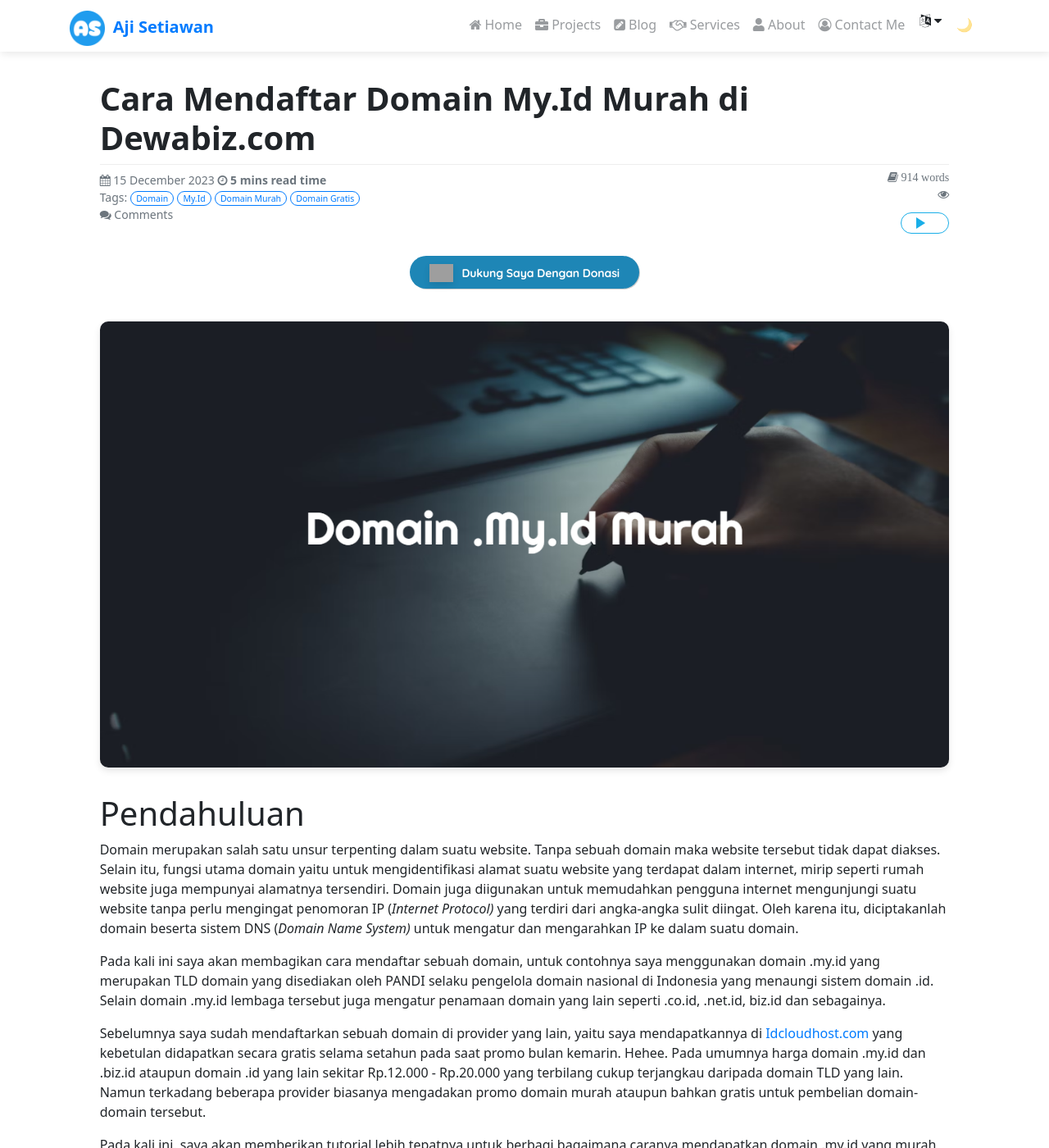
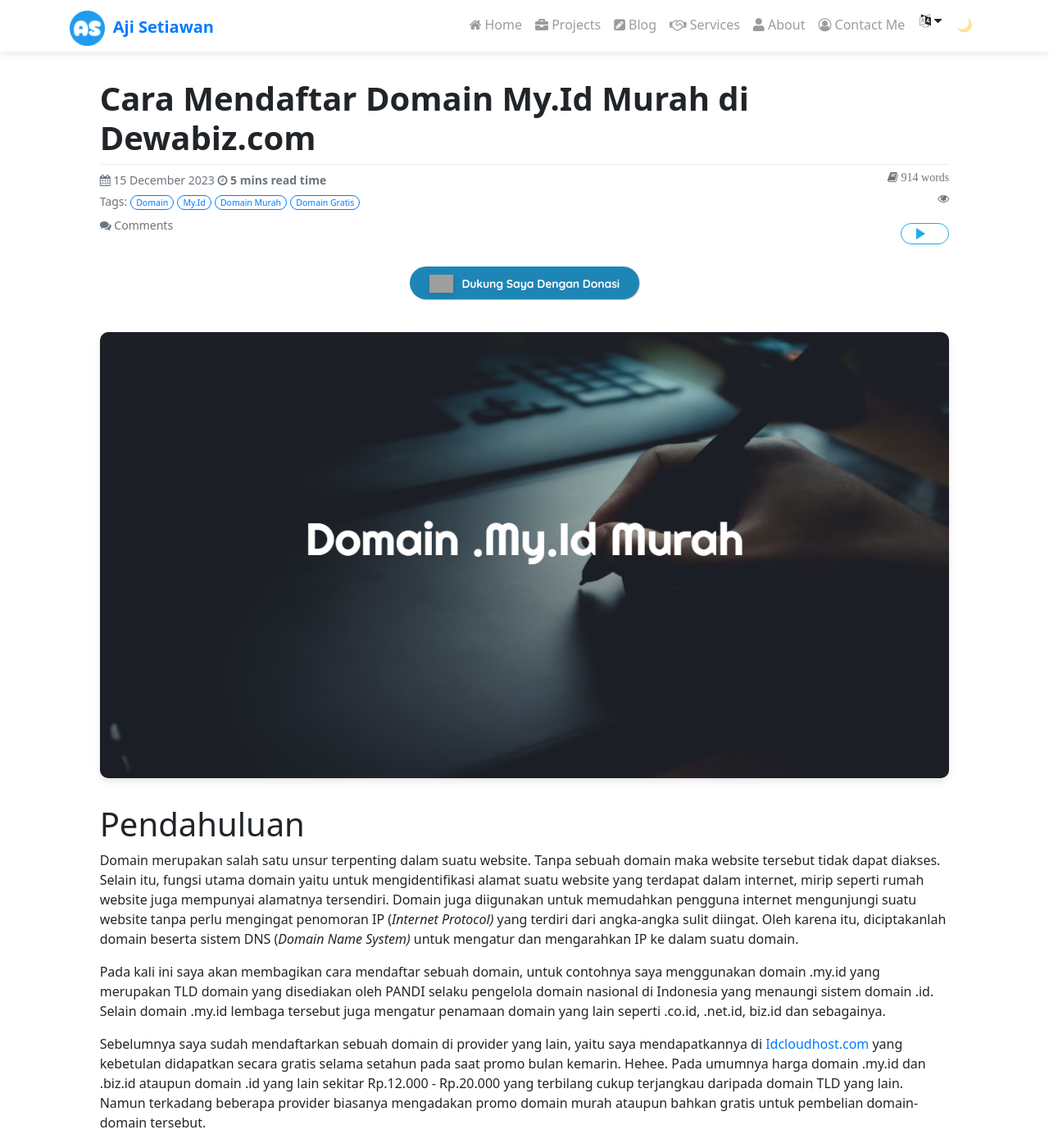
Before and after one commit to ajisetiawan716/ajisetiawan716.github.io, a Jekyll site: the page built from _posts/2023-12-15-cara-daftar-domain-my.id-murah-di-dewabiz.md, in a window 1280 px wide and 1400 px high. Shown: the whole window at 82% size. Built offline with Jekyll 4.4.1, drawn with Linux system fonts in a browser that asks for light colours; nearby versions of some CDN libraries; emoji names are drawn with the system emoji font; comment, search, counter and statistics services are not loaded; a style sheet for code colours, icons or effects is not loaded; grey boxes are pictures that could not be loaded.

Commit message:
Update custom.scss

```diff
--- a/_sass/custom.scss
+++ b/_sass/custom.scss
@@ -46,3 +46,8 @@
 .markdown-body img {
   box-shadow: 0 4px 8px rgba(0, 0, 0, 0.1); /* Sesuaikan nilai bayangan sesuai preferensi Anda */
 }
+
+/* post-meta-data li fontawesome */
+  .post-metadata li {
+    margin-bottom: 8px; /* Anda dapat menyesuaikan nilai ini sesuai kebutuhan */
+  }
```
